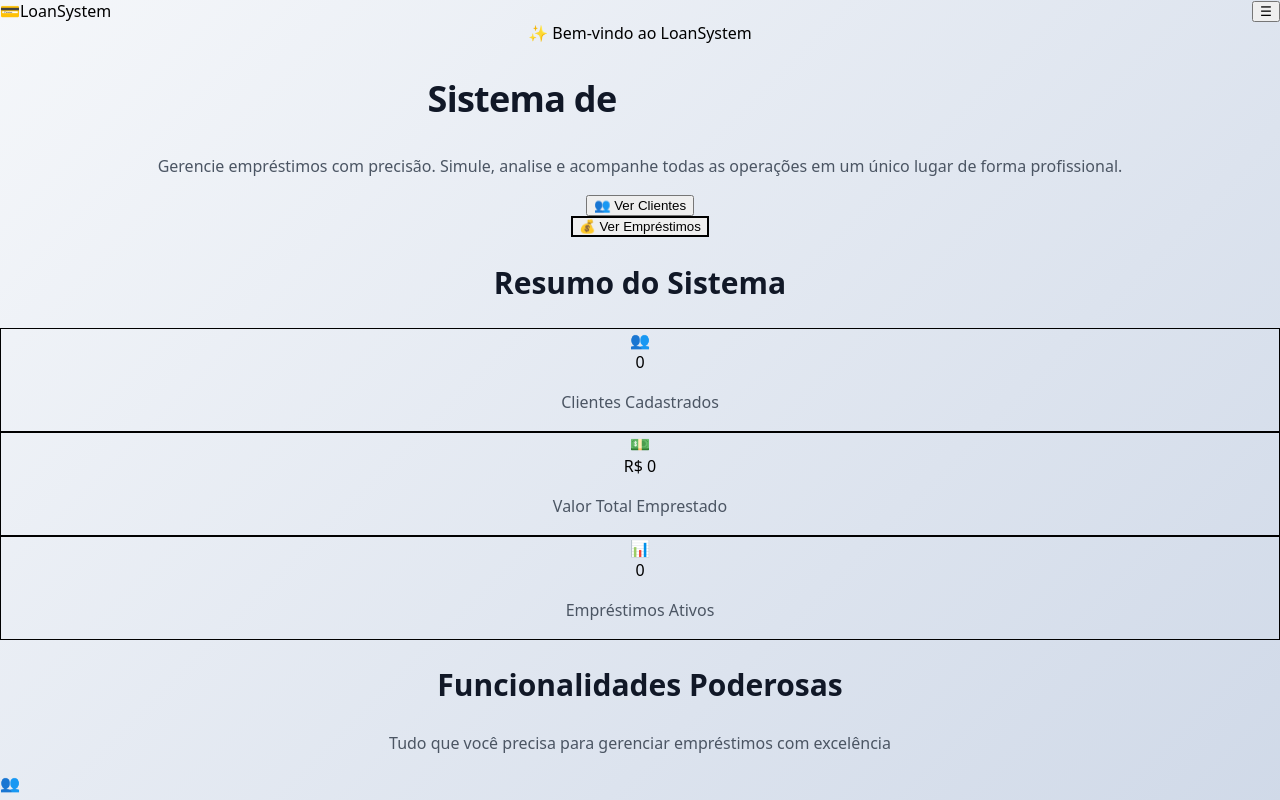
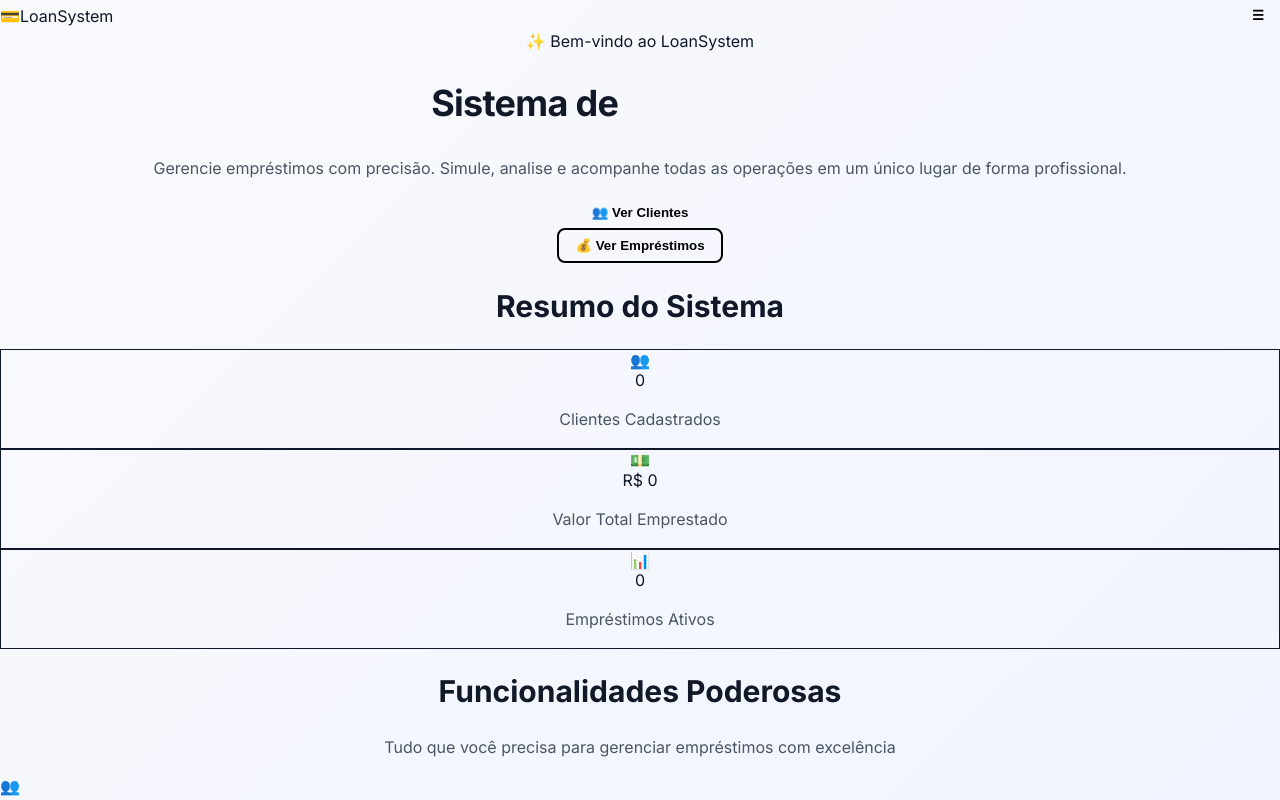
Before and after one commit to Roqueexz/interface-LoanSystem, a React (Vite) app: page / in a window 1280 px wide. Shown: the top 800 px of the page. Built offline with nearby package versions, Linux system fonts and the light colour scheme.

Commit message:
Styles: Adiciona estilos e design de botões

```diff
--- a/src/index.css
+++ b/src/index.css
@@ -1,3 +1,4 @@
+@import url('https://fonts.googleapis.com/css2?family=Inter:wght@300;400;600;700;800&display=swap');
 @tailwind base;
 @tailwind components;
 @tailwind utilities;
@@ -26,9 +27,12 @@ html {
 body {
   margin: 0;
   padding: 0;
-  font-family: system-ui, 'Segoe UI', Roboto, sans-serif;
-  background: linear-gradient(135deg, #f5f7fa 0%, #c3cfe2 100%);
+  font-family: 'Inter', system-ui, 'Segoe UI', Roboto, sans-serif;
+  background: linear-gradient(135deg, #f8fafc 0%, #eef2ff 100%);
   min-height: 100vh;
+  color: #0f172a;
+  -webkit-font-smoothing: antialiased;
+  -moz-osx-font-smoothing: grayscale;
 }
 
 /* Tipografia */
@@ -58,14 +62,50 @@ p {
 
 /* Botões */
 button {
-  font-weight: 500;
-  transition: all 0.3s;
+  font-weight: 600;
+  transition: all 0.2s;
   cursor: pointer;
+  padding: 0.5rem 1rem;
+  border-radius: 0.5rem;
+  background: transparent;
+  border: none;
 }
 
 button:disabled {
-  opacity: 0.5;
+  opacity: 0.6;
   cursor: not-allowed;
+}
+
+/* Classes utilitárias de botão */
+.btn {
+  display: inline-flex;
+  align-items: center;
+  gap: 0.5rem;
+  padding: 0.6rem 1rem;
+  border-radius: 0.6rem;
+  font-weight: 600;
+}
+
+.btn-primary {
+  color: #fff;
+  background: linear-gradient(90deg, var(--primary), var(--secondary));
+  box-shadow: 0 6px 18px rgba(79,70,229,0.18);
+}
+
+.btn-primary:hover {
+  transform: translateY(-1px);
+  box-shadow: 0 10px 24px rgba(79,70,229,0.18);
+}
+
+.btn-outline {
+  background: transparent;
+  border: 1px solid var(--border);
+  color: var(--dark);
+}
+
+.btn-ghost {
+  background: transparent;
+  color: var(--dark);
 }
 
 /* Links */
```
